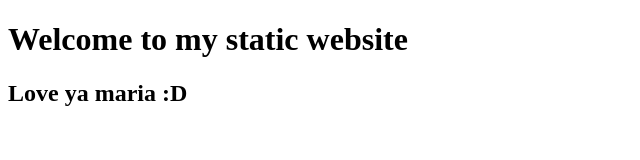
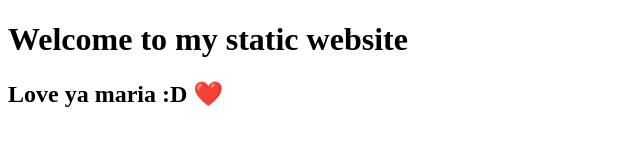
Before and after one commit to statonv/website-host, a plain HTML site: page index.html in a window 1280 px wide. Shown: the full height of the page, 0-640 px from the left. Drawn offline with Linux system fonts and the light colour scheme.

Commit message:
Update index.html

```diff
--- a/index.html
+++ b/index.html
@@ -7,6 +7,6 @@
 </head>
 <body>
     <h1>Welcome to my static website</h1>
-    <h2>Love ya maria :D </h2>
+    <h2>Love ya maria :D ❤️</h2>
 </body>
 </html>
```
